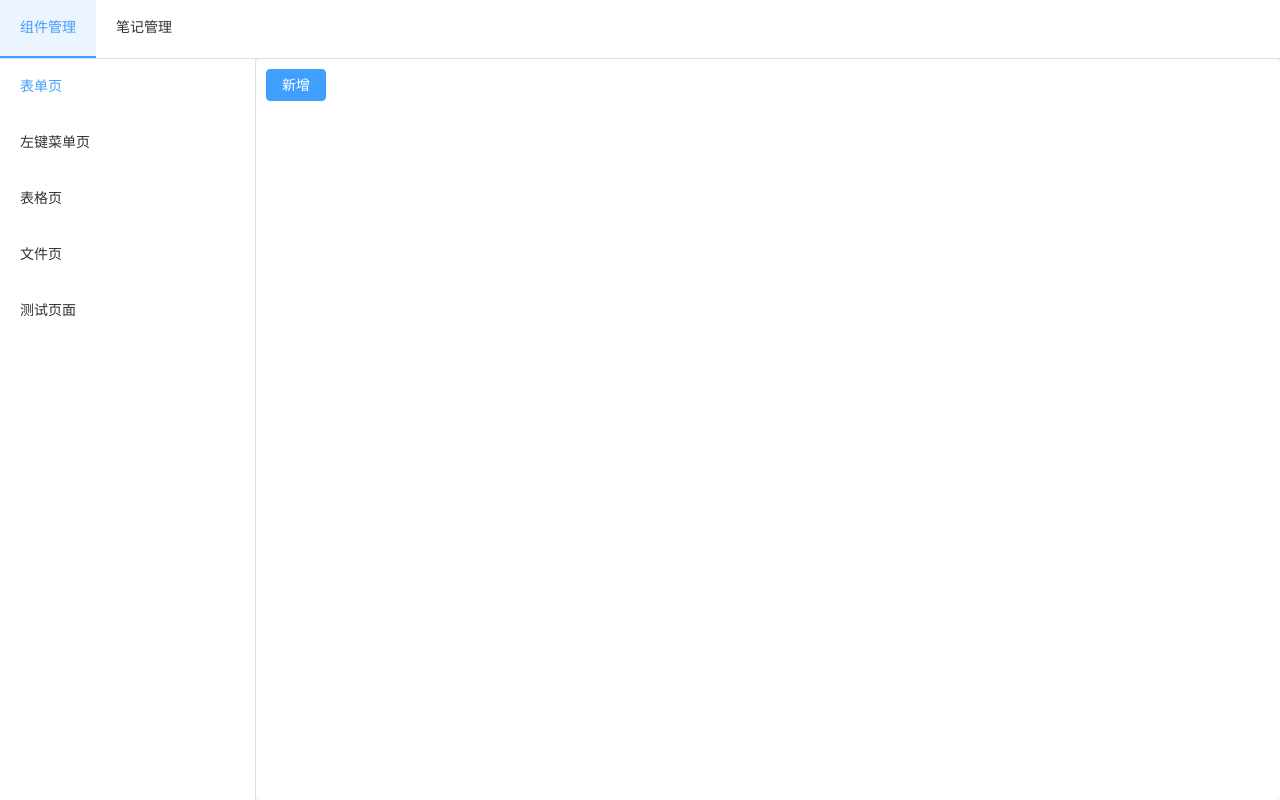
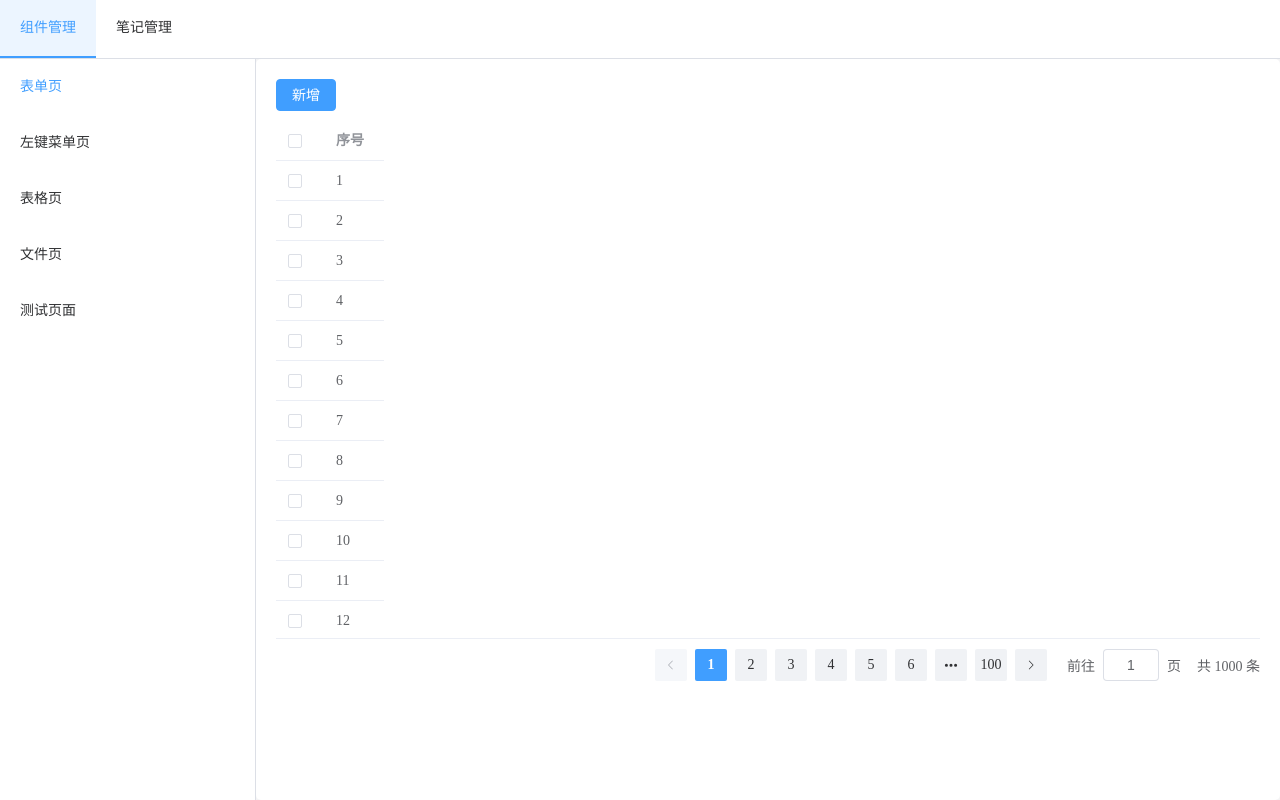
Before and after one commit to lipengwei9527/vue3-demo, a Vue app: page /#/FormPage in a window 1280 px wide. Built offline with nearby package versions, Linux system fonts and the light colour scheme.

Commit message:
<debug>
<div>修复多个表格切换数据会覆盖的问题</div>
<div>新增外设高度，内部自动计算el-table高度</div>
</debug>

```diff
--- a/src/components/ExTable/index.vue
+++ b/src/components/ExTable/index.vue
@@ -2,6 +2,7 @@
   <div class="ex-table" v-loading="model.loading">
     <!-- 搜索 -->
     <el-form
+      v-size-ob="querySizeChange"
       v-if="model.queryConfig.length"
       :model="model.query"
       @submit.prevent="submitFn"
@@ -23,12 +24,8 @@
       </div>
     </el-form>
     <!-- 表格 -->
-    <div
-      class="table-container"
-      ref="tableContainer"
-      v-size-ob="tableSizeChange"
-    >
-      <el-table :data="model.tableData" ref="table" :height="model.height">
+    <div class="table-container" ref="tableContainer">
+      <el-table :data="model.tableData" ref="table" :height="tableHeight">
         <!-- 表格选择列 -->
         <el-table-column
           v-if="model.showSelection"
@@ -81,7 +78,7 @@
   </div>
 </template>
 <script name="ExTable" setup lang="ts">
-import { onMounted, PropType, useTemplateRef, watch } from "vue";
+import { onMounted, PropType, useTemplateRef, watch, ref, computed } from "vue";
 import xhr from "@/axios";
 import {
   createTableConfig,
@@ -117,8 +114,14 @@ const setQueryCol = () => {
 onMounted(() => {
   setQueryCol();
 });
-const tableSizeChange = (rect: { width: number; height: number }) => {
-  model.value.height = rect.height;
+const queryHeight = ref(0);
+const tableHeight = computed(() => {
+  // 分页高度32px
+  return model.value.height - queryHeight.value - 32;
+});
+const querySizeChange = (rect: { width: number; height: number }) => {
+  console.log("hegith");
+  queryHeight.value = rect.height;
 };
 /**
  * @description 点击搜索按钮
@@ -214,7 +217,7 @@ watch(
 
 <style lang="scss" scoped>
 .ex-table {
-  height: 100%;
+  // height: 100%;
   display: grid;
   grid-template-areas:
     "el-form el-form"
--- a/src/components/ExTable/tableConfig.ts
+++ b/src/components/ExTable/tableConfig.ts
@@ -1,3 +1,4 @@
+import { ref, Ref } from "vue";
 // {
 //   "dyn_id": "981118307352444930",
 //   "dyn_type": 8
@@ -25,7 +26,7 @@ export declare interface TableConfig {
   showSelection: boolean; //是否显示复选框
   currentPage: number; //当前是第几页,从1开始
   pageSize: number; //表格默认显示几行
-  height: number; //表格当前高度
+  height: number; //exTable组件的高度
   tableApi: string; //获取表格数据的api
   dictApi: string; //字典枚举值api
   loading: boolean; //是否显示遮罩层
@@ -49,7 +50,7 @@ const tableConfig: TableConfig = {
   showSelection: true,
   currentPage: 1,
   pageSize: 10,
-  height: 200,
+  height: 600,
   tableApi: "",
   dictApi: "",
   loading: false,
@@ -64,6 +65,7 @@ const tableConfig: TableConfig = {
 };
 export const createTableConfig = (
   config: Partial<TableConfig> = {}
-): TableConfig => {
-  return JSON.parse(JSON.stringify(Object.assign(tableConfig, config)));
+): Ref<TableConfig> => {
+  let tableCfg = JSON.parse(JSON.stringify(tableConfig));
+  return ref(Object.assign(tableCfg, config));
 };
--- a/src/style/index.scss
+++ b/src/style/index.scss
@@ -8,23 +8,22 @@
 // all：代指所有css属性
 // 样式变量
 @import "./variables";
-// 整体布局样式
-@import "./layout/index.scss";
 // 全局滚动条样式
 @import "scrollbar.scss";
 @import "./iconfont/iconfont.css";
+// 整体布局样式
+@import "./layout/index.scss";
 
 * {
   margin: 0;
   padding: 0;
-  box-sizing: border-box;
+  // box-sizing: border-box;
 }
 
 html,
 body,
 #app {
   width: 100%;
-  // min-height: 100vh;
 }
 
 $deviceList: (
--- a/src/style/layout/back.scss
+++ b/src/style/layout/back.scss
@@ -21,10 +21,21 @@
   }
   .main {
     grid-area: main;
-    padding: 10px;
+    padding: 20px;
     background-color: var(--ex-main-bg-color);
     border-radius: 5px;
     overflow: auto;
+    .page {
+      height: 100%;
+      overflow: auto;
+    }
+    .page::-webkit-scrollbar {
+      display: hidden;
+    }
+
+    .page::-webkit-scrollbar-thumb {
+      visibility: hidden;
+    }
   }
   .footer {
     grid-area: footer;
--- a/src/style/scrollbar.scss
+++ b/src/style/scrollbar.scss
@@ -28,7 +28,7 @@
 ::-webkit-resizer {
 }
 
-// // 鼠标悬停时显示滚动条，否则隐藏滚动条
+// 鼠标悬停时显示滚动条，否则隐藏滚动条
 // :not(:hover)::-webkit-scrollbar {
 //   display: hidden;
 // }
@@ -36,3 +36,10 @@
 // :not(:hover)::-webkit-scrollbar-thumb {
 //   visibility: hidden;
 // }
+.hidden-scrollbar::-webkit-scrollbar {
+  display: hidden;
+}
+
+.hidden-scrollbar::-webkit-scrollbar-thumb {
+  visibility: hidden;
+}
--- a/src/views/ComponentManage/FormPage/index.vue
+++ b/src/views/ComponentManage/FormPage/index.vue
@@ -1,12 +1,16 @@
 <template>
-  <div class="form-page">
+  <div class="page">
     <el-button type="primary" @click="handleClick">新增</el-button>
-    <!-- <ExTable></ExTable> -->
+    <ExTable v-model="tableConfig"></ExTable>
   </div>
 </template>
 <script name="FormPage" setup lang="ts">
 import { CreateTabPage } from "@/utils/dealRoute";
+import { createTableConfig } from "@/components/ExTable/tableConfig";
 const tabPage = new CreateTabPage("formConfig");
+const tableConfig = createTableConfig({
+  height: 550,
+});
 const handleClick = () => {
   tabPage.openTab({
     path: "/CreateFormPage/123",
--- a/src/views/ComponentManage/TablePage/index.vue
+++ b/src/views/ComponentManage/TablePage/index.vue
@@ -1,5 +1,5 @@
 <template>
-  <div class="table-page">
+  <div class="page">
     <!-- <el-button>getInfo</el-button> -->
     <ExTable ref="table" v-model="tableCfg">
       <template #dyn_id="{ row }">
@@ -9,11 +9,9 @@
   </div>
 </template>
 <script name="TablePage" setup lang="ts">
-import { onMounted, ref } from "vue";
+import { onMounted } from "vue";
 import { createTableConfig } from "@/components/ExTable/tableConfig";
-
-const tableCfg = ref(
-  createTableConfig({
+const tableCfg = createTableConfig({
   queryConfig: [
     { label: "label1", value: "value1", compsName: "ExInput" },
     { label: "label2", value: "value2", compsName: "ExInput" },
@@ -25,16 +23,10 @@ const tableCfg = ref(
     { prop: "name", label: "姓名" },
     { prop: "age", label: "年龄" },
   ],
-  })
-);
+});
 // const table = useTemplateRef("table");
 onMounted(() => {
   // console.log(`output->table.value  `, table.value);
 });
 </script>
-<style lang="scss" scoped>
-.table-page {
-  height: 100%;
-  overflow: auto;
-}
-</style>
+<style lang="scss" scoped></style>
```
Lines whose indentation alone changed are shown as unchanged.
